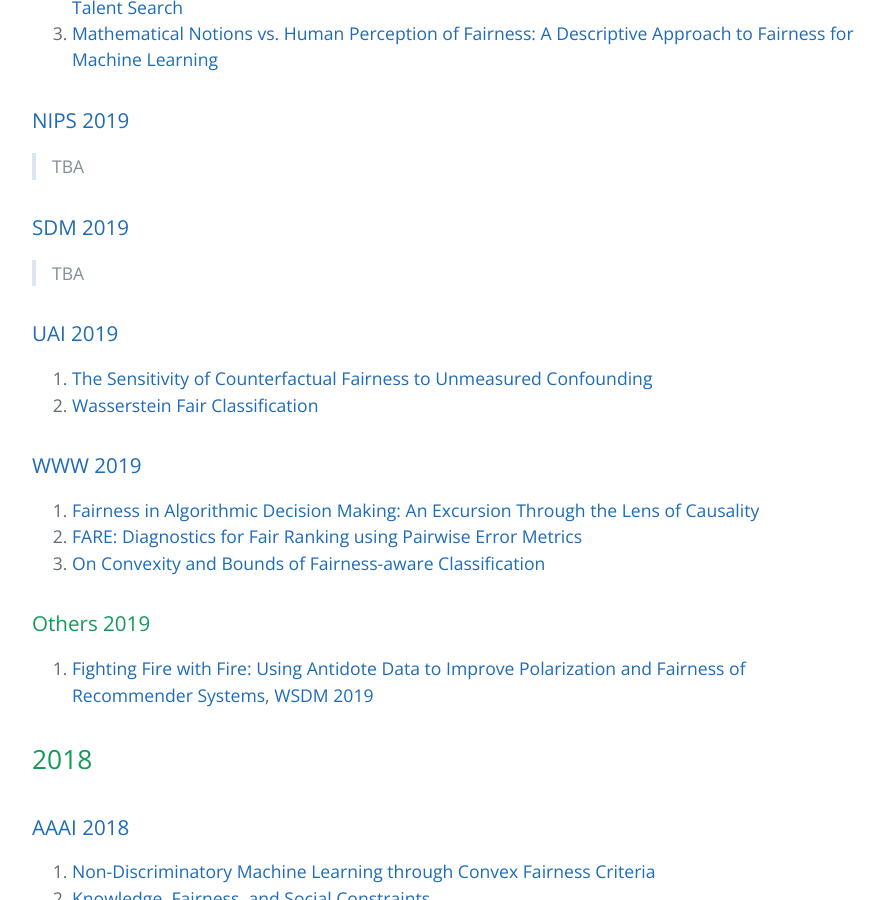
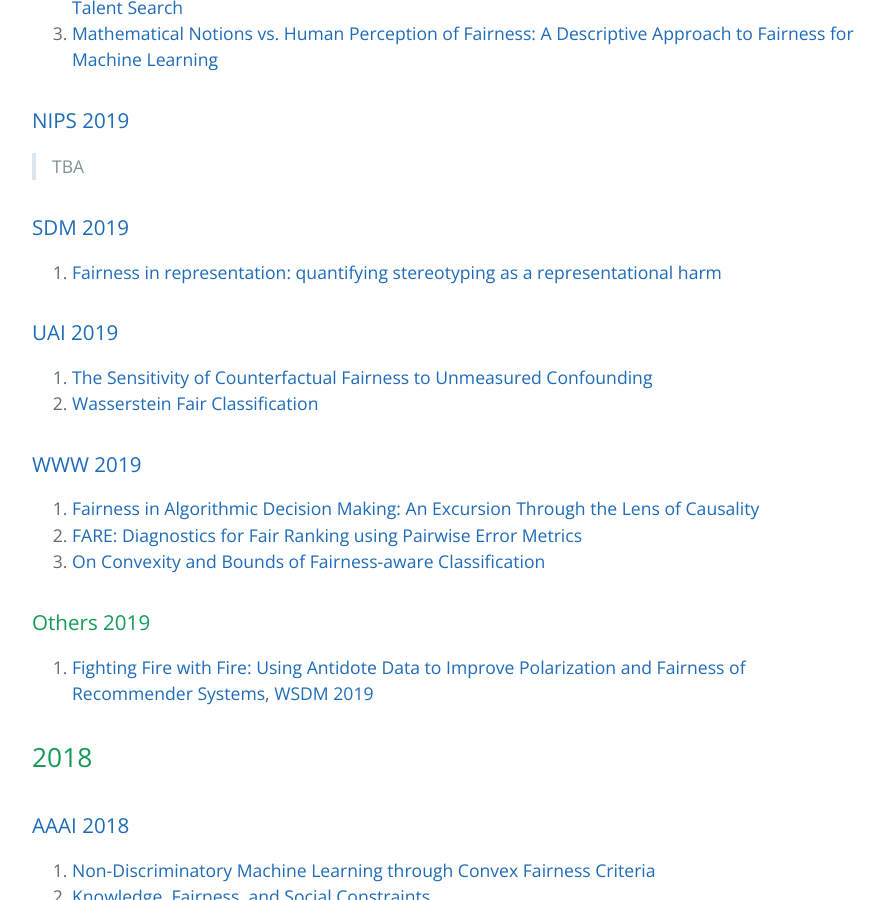
Before and after one commit to minakhan01/FairAI, a Jekyll site: the page built from conference.md, in a window 1280 px wide and 900 px high, scrolled down 3609 px. Shown: the whole window, without its empty margins (192-1077 px from the left). Built offline with Jekyll 4.4.1, drawn with Linux system fonts in a browser that asks for light colours; our own code applies the rules of GitHub Pages for plain Markdown files.

Commit message:
Add papers for SDM 2019

```diff
--- a/conference.md
+++ b/conference.md
@@ -121,7 +121,7 @@ layout: default
 
 ### [SDM 2019](https://dblp.uni-trier.de/db/conf/sdm/sdm2019.html)
 
-> TBA
+1. [Fairness in representation: quantifying stereotyping as a representational harm](https://doi.org/10.1137/1.9781611975673.90)
 
 ### [UAI 2019](https://dblp.uni-trier.de/db/conf/uai/uai2019.html)
 
```
